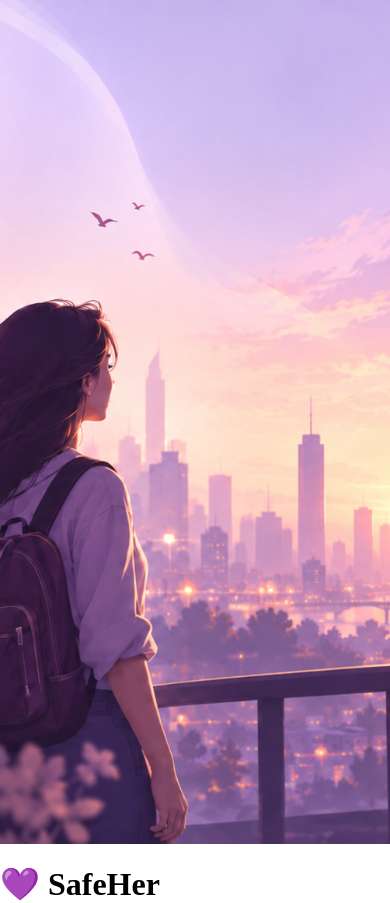
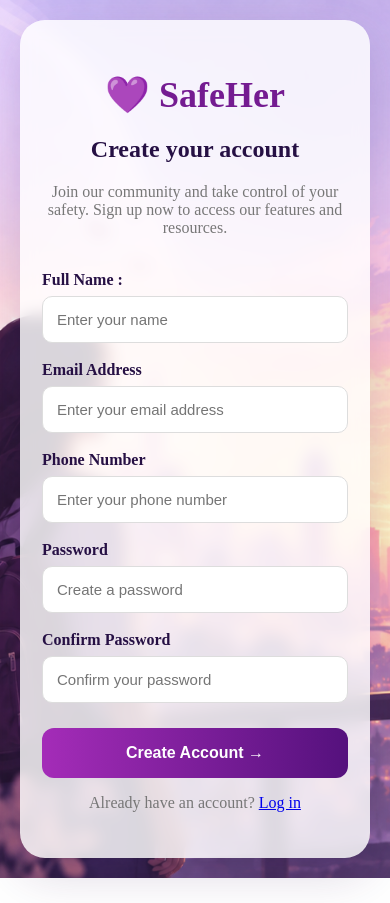
Before and after one commit to lagensha/SafeHer_Frontend, an Angular app: page / in a window 390 px wide. Shown: the top 903 px of the page. After the commit the page ends 878 px from the top, so only its background shows below. Built offline with nearby package versions, Linux system fonts and the light colour scheme.

Commit message:
Refactor registration page layout and styles for improved design and responsiveness

```diff
--- a/src/app/app.css
+++ b/src/app/app.css
@@ -1,6 +1,14 @@
 :host {
     display: block;
     min-height: 100vh;
+}
+.register-container{
+    min-height: 100vh;
+    display: flex;
+    justify-content: flex-end;
+    align-items: center;
+    padding:40px 10%;
+    box-sizing:border-box
 }
 
 .hero {
@@ -11,3 +19,98 @@
     background-repeat: no-repeat;
     background-attachment: fixed;
 }
+
+.register-card{
+    background: rgba(255, 255, 255, 0.82);
+    width : 100%;
+    max-width: 480px;
+    padding: 45px;
+    border-radius: 25px;
+    backdrop-filter: blur(8px);
+
+    box-shadow: 0 15px 50px rgba(58, 20, 90, 0.18);
+    box-sizing: border-box;
+}
+.register-card h1 {
+  text-align: center;
+  color: #741b91;
+  font-size: 36px;
+  margin-bottom: 10px;
+}
+
+.register-card h2 {
+  text-align: center;
+  color: #261044;
+}
+
+.register-card p {
+  text-align: center;
+  color: #777;
+}
+
+/* Form */
+.register-card form {
+  display: flex;
+  flex-direction: column;
+}
+
+.register-card label {
+  margin-top: 18px;
+  margin-bottom: 7px;
+  font-weight: 600;
+  color: #261044;
+}
+
+.register-card input {
+  padding: 14px;
+  border: 1px solid #ddd;
+  border-radius: 10px;
+  font-size: 15px;
+  outline: none;
+}
+
+.register-card input:focus {
+  border-color: #a02dc1;
+  box-shadow: 0 0 0 3px rgba(160, 45, 193, 0.1);
+}
+
+
+.register-card button {
+  margin-top: 25px;
+  padding: 16px;
+  border: none;
+  border-radius: 12px;
+
+  background: linear-gradient(90deg, #a42cb8, #55117d);
+  color: white;
+  font-size: 16px;
+  font-weight: bold;
+  cursor: pointer;
+}
+
+.register-card button:hover {
+  opacity: 0.9;
+}
+
+
+.signin {
+  margin-top: 25px;
+}
+
+.signin a {
+  color: #9019aa;
+  font-weight: bold;
+  text-decoration: none;
+}
+
+/* Mobile Responsive */
+@media (max-width: 768px) {
+  .register-container {
+    justify-content: center;
+    padding: 20px;
+  }
+
+  .register-card {
+    padding: 30px 22px;
+  }
+}
--- a/src/app/app.html
+++ b/src/app/app.html
@@ -7,12 +7,10 @@
   <link rel="stylesheet" href="app.css">
 </head>
 <body>
-  <div class="hero">
-</div>
 
-
-<div class="register-container">
- <div class="register-card">
+<div class="hero">
+ <div class="register-container">
+  <div class="register-card">
   <h1>💜 SafeHer</h1>
   <h2>Create your account</h2>
   <p>Join our community and take control of your safety. Sign up now to access our features and resources.</p>
@@ -34,7 +32,10 @@
 
       <button type="submit">Create Account →</button>
   </form>
+  <p class="login-link">Already have an account? <a href="/login">Log in</a></p>
+  </div>
  </div>
 </div>
+
 </body>
 </html>
```
